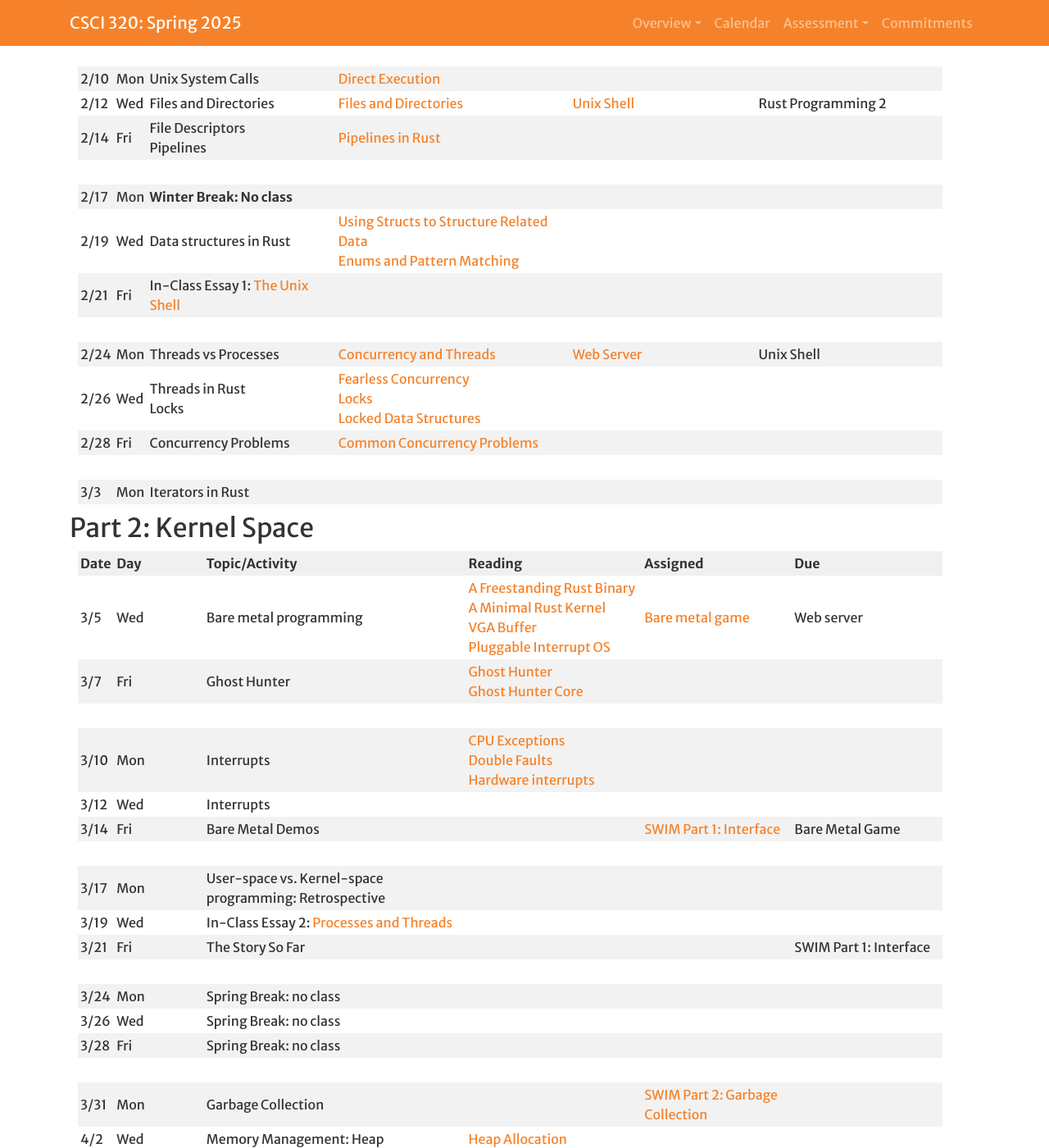
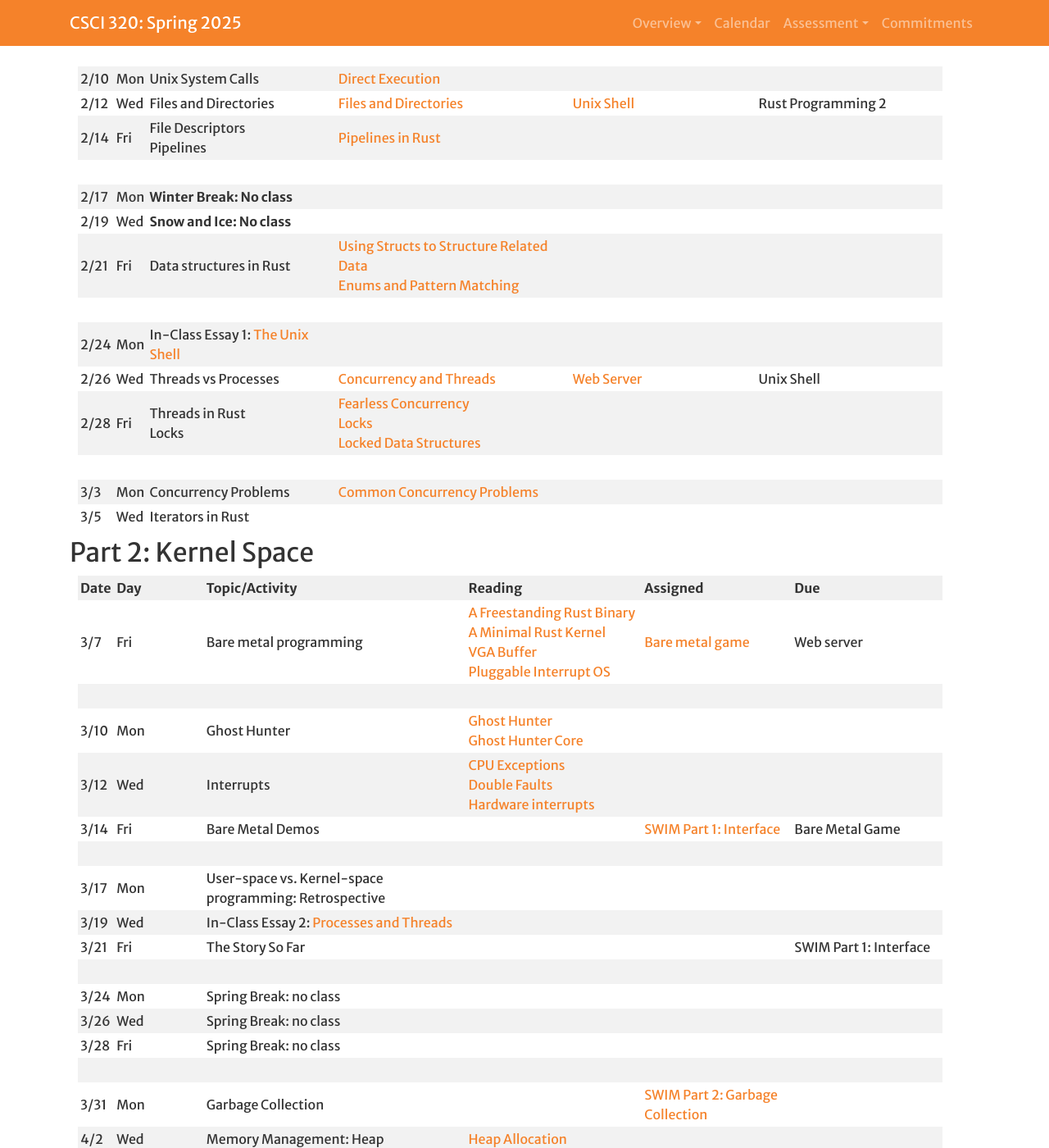
Before and after one commit to Hendrix-CS/csci320, a Jekyll site: the page built from index.md, in a window 1280 px wide and 1400 px high, scrolled down 2029 px. Shown: the whole window at 82% size. Built offline with Jekyll 4.4.1, drawn with Linux system fonts in a browser that asks for light colours; a script that is not in the unit is left out; our own code applies the rules of GitHub Pages for plain Markdown files.

Commit message:
Updated schedule for snow day

```diff
--- a/index.md
+++ b/index.md
@@ -50,26 +50,25 @@ Upon completing this course, our goal is for you to be able to:
 | 2/14 | Fri | File Descriptors<br>Pipelines | [Pipelines in Rust](https://gjf2a.blogspot.com/2017/02/pipelines-in-rust.html) |
 |      |
 | 2/17 | Mon | **Winter Break: No class** |
-| 2/19 | Wed | Data structures in Rust | [Using Structs to Structure Related Data](https://rust-book.cs.brown.edu/ch05-00-structs.html)<br>[Enums and Pattern Matching](https://rust-book.cs.brown.edu/ch06-00-enums.html)
-| 2/21 | Fri | In-Class Essay 1: [The Unix Shell]({{site.baseurl}}/essays/essay1.html)
+| 2/19 | Wed | **Snow and Ice: No class** |
+| 2/21 | Fri | Data structures in Rust | [Using Structs to Structure Related Data](https://rust-book.cs.brown.edu/ch05-00-structs.html)<br>[Enums and Pattern Matching](https://rust-book.cs.brown.edu/ch06-00-enums.html)
 |      |
-| 2/24 | Mon | Threads vs Processes | [Concurrency and Threads](http://pages.cs.wisc.edu/~remzi/OSTEP/threads-intro.pdf) | [Web Server]({{site.baseurl}}/projects/webserver.html) | Unix Shell |
-| 2/26 | Wed | Threads in Rust<br>Locks | [Fearless Concurrency](https://rust-book.cs.brown.edu/ch16-00-concurrency.html)<br>[Locks](http://pages.cs.wisc.edu/~remzi/OSTEP/threads-locks.pdf)<br>[Locked Data Structures](http://pages.cs.wisc.edu/~remzi/OSTEP/threads-locks-usage.pdf)
-| 2/28 | Fri | Concurrency Problems | [Common Concurrency Problems](http://pages.cs.wisc.edu/~remzi/OSTEP/threads-bugs.pdf) |  |  |
+| 2/24 | Mon | In-Class Essay 1: [The Unix Shell]({{site.baseurl}}/essays/essay1.html)
+| 2/26 | Wed | Threads vs Processes | [Concurrency and Threads](http://pages.cs.wisc.edu/~remzi/OSTEP/threads-intro.pdf) | [Web Server]({{site.baseurl}}/projects/webserver.html) | Unix Shell |
+| 2/28 | Fri | Threads in Rust<br>Locks | [Fearless Concurrency](https://rust-book.cs.brown.edu/ch16-00-concurrency.html)<br>[Locks](http://pages.cs.wisc.edu/~remzi/OSTEP/threads-locks.pdf)<br>[Locked Data Structures](http://pages.cs.wisc.edu/~remzi/OSTEP/threads-locks-usage.pdf)
 |      |
-| 3/3  | Mon | Iterators in Rust |
-
+| 3/3  | Mon | Concurrency Problems | [Common Concurrency Problems](http://pages.cs.wisc.edu/~remzi/OSTEP/threads-bugs.pdf) |  |  |
+| 3/5  | Wed | Iterators in Rust |
 
 
 ## Part 2: Kernel Space
 
 |Date|Day|Topic/Activity|Reading|Assigned|Due|
 | --- | --- | --- | --- | --- | --- |
-| 3/5  | Wed | Bare metal programming | [A Freestanding Rust Binary](https://os.phil-opp.com/freestanding-rust-binary/)<br>[A Minimal Rust Kernel](https://os.phil-opp.com/minimal-rust-kernel/)<br>[VGA Buffer](https://os.phil-opp.com/vga-text-mode/)<br>[Pluggable Interrupt OS](https://crates.io/crates/pluggable_interrupt_os) |  [Bare metal game]({{site.baseurl}}/projects/baremetalgame) | Web server |
-| 3/7  | Fri | Ghost Hunter | [Ghost Hunter](https://github.com/gjf2a/ghost_hunter)<br>[Ghost Hunter Core](https://github.com/gjf2a/ghost_hunter_core) |  |  |
+| 3/7  | Fri | Bare metal programming | [A Freestanding Rust Binary](https://os.phil-opp.com/freestanding-rust-binary/)<br>[A Minimal Rust Kernel](https://os.phil-opp.com/minimal-rust-kernel/)<br>[VGA Buffer](https://os.phil-opp.com/vga-text-mode/)<br>[Pluggable Interrupt OS](https://crates.io/crates/pluggable_interrupt_os) |  [Bare metal game]({{site.baseurl}}/projects/baremetalgame) | Web server |
 |      |
-| 3/10 | Mon | Interrupts | [CPU Exceptions](https://os.phil-opp.com/cpu-exceptions/)<br>[Double Faults](https://os.phil-opp.com/double-fault-exceptions/)<br>[Hardware interrupts](https://os.phil-opp.com/hardware-interrupts/) |
-| 3/12 | Wed | Interrupts | |  |  |
+| 3/10 | Mon | Ghost Hunter | [Ghost Hunter](https://github.com/gjf2a/ghost_hunter)<br>[Ghost Hunter Core](https://github.com/gjf2a/ghost_hunter_core) |  |  |
+| 3/12 | Wed | Interrupts | [CPU Exceptions](https://os.phil-opp.com/cpu-exceptions/)<br>[Double Faults](https://os.phil-opp.com/double-fault-exceptions/)<br>[Hardware interrupts](https://os.phil-opp.com/hardware-interrupts/) |
 | 3/14 | Fri | Bare Metal Demos | | [SWIM Part 1: Interface]({{site.baseurl}}/projects/bare_metal_editor.html) | Bare Metal Game |
 |      |
 | 3/17 | Mon | User-space vs. Kernel-space programming: Retrospective | | |
```
